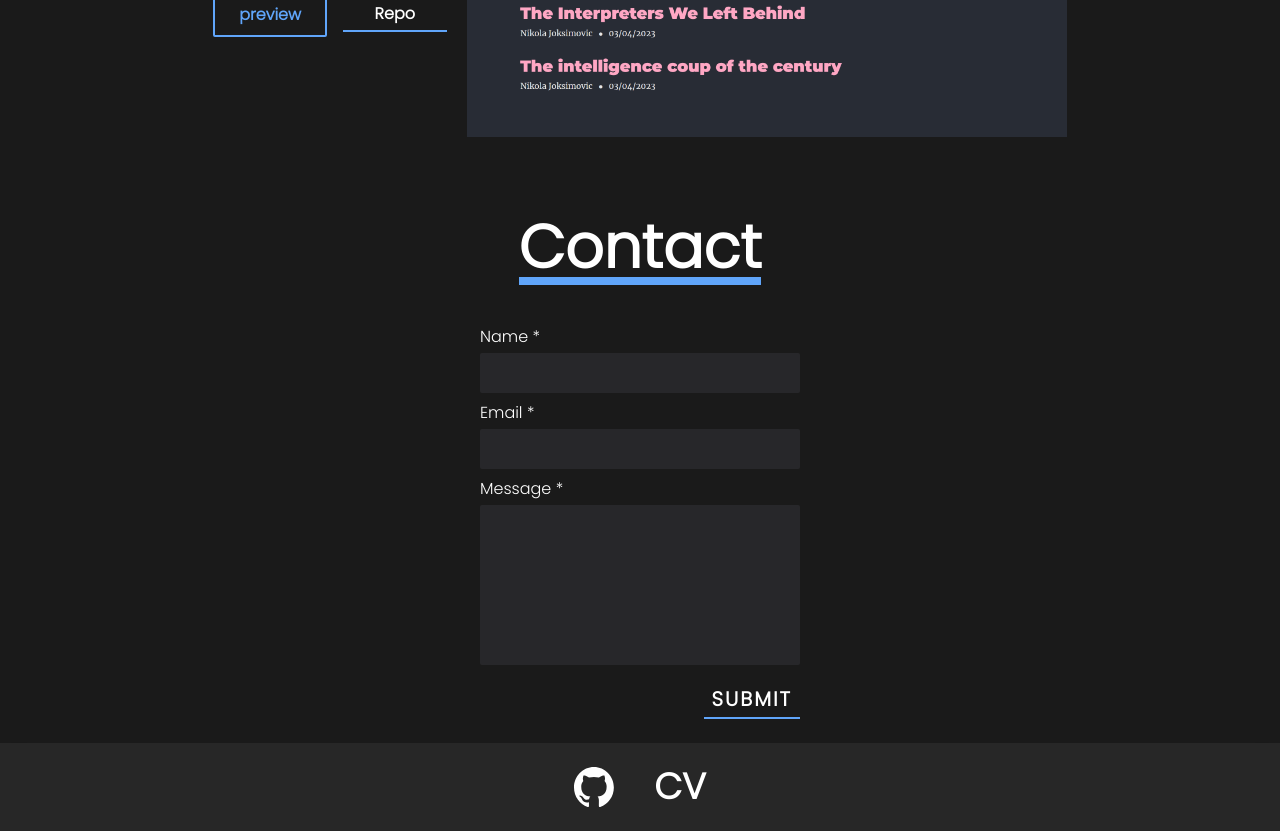
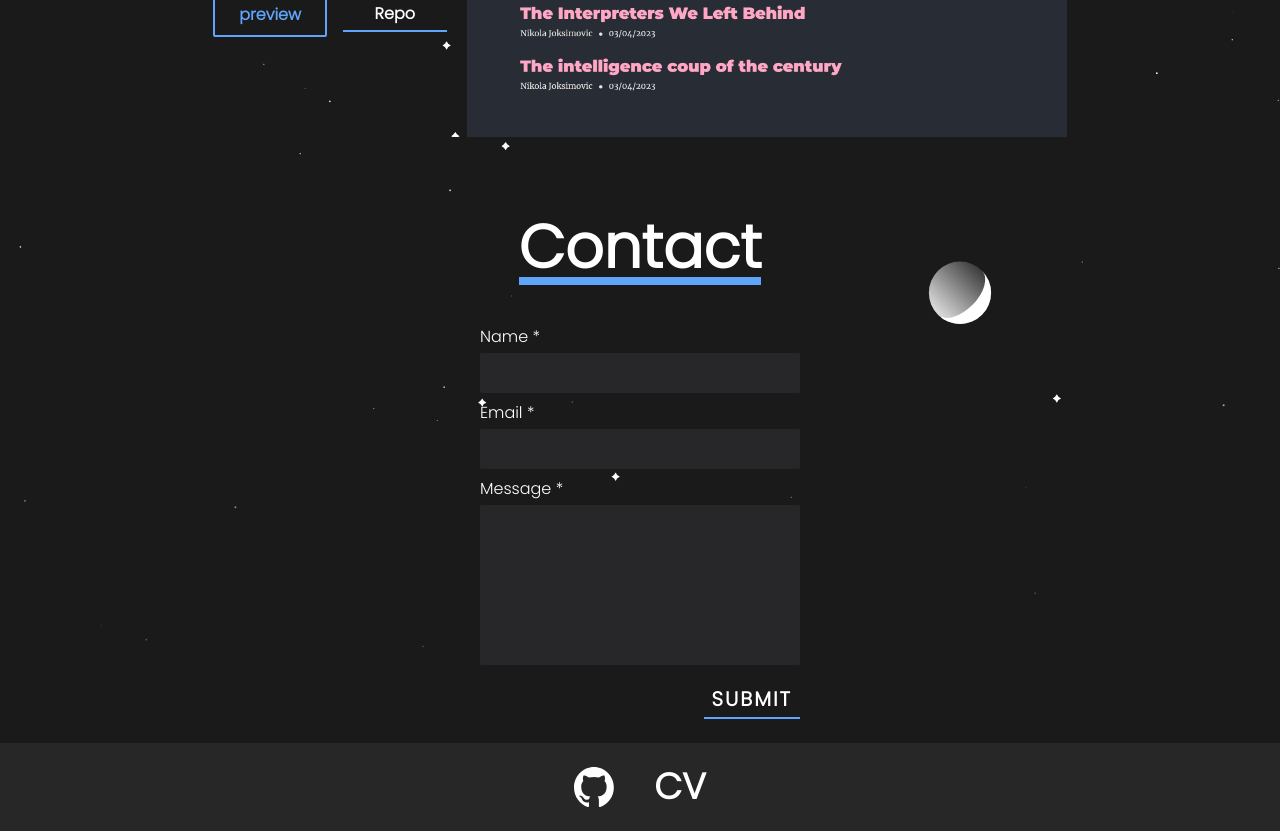
Before and after one commit to Joksa132/portfolio, a Next.js app: page / in a window 1280 px wide. Shown: the part 3080-3911 px from the top of the page. Built offline with nearby package versions, Linux system fonts and the light colour scheme.

Commit message:
add background image and background color styles

```diff
--- a/app/globals.css
+++ b/app/globals.css
@@ -8,9 +8,21 @@
   margin: 0;
 }
 
-html,
-body {
-  background-color: #1A1A1A;
+.bg-svg {
+  background-image: url("../public/star-bg.svg");
+}
+
+.contact-svg {
+  background-image: url("../public/star-bg2.svg");
+}
+
+@media (max-width: 750px) {
+
+  .bg-svg,
+  .contact-svg {
+    background-image: none;
+    background-color: #1A1A1A;
+  }
 }
 
 a {
```
